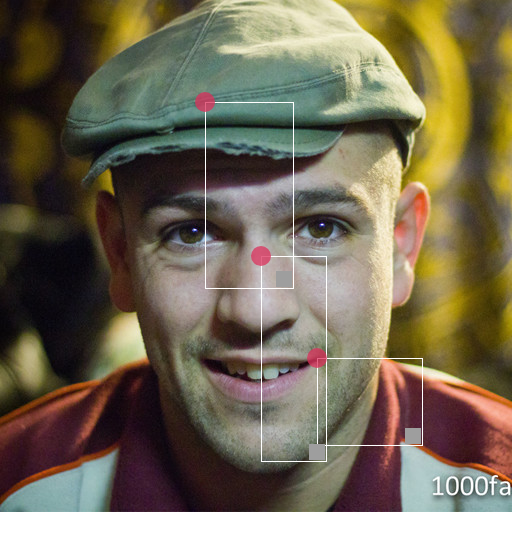
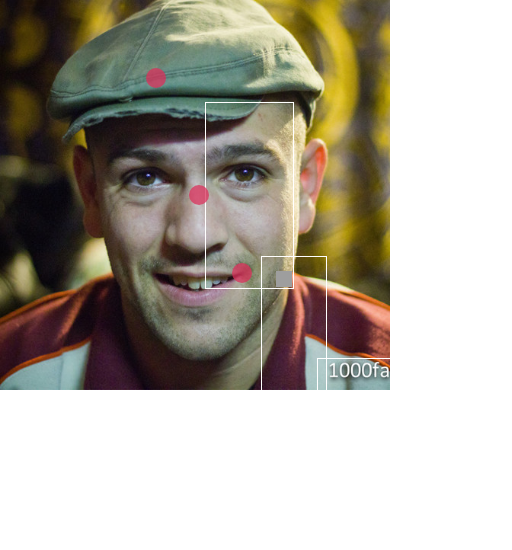
Before and after one commit to ganapativs/taggdX, a website: page demos/editor.html in a window 390 px wide. Shown: the whole page, 512 px wide, since content can reach past the window. Drawn offline with nearby package versions, Linux system fonts and the light colour scheme; grey boxes are pictures that could not be loaded.

Commit message:
Responsive setup started

```diff
--- a/demos/editor.html
+++ b/demos/editor.html
@@ -12,7 +12,7 @@
 	<style>
 		img,.taggd-wrapper {
 			display: inline-block;
-			width: 512px;
+			width: 100%;
 		}
 		.image_tag{
 			min-width: 50px;
```
